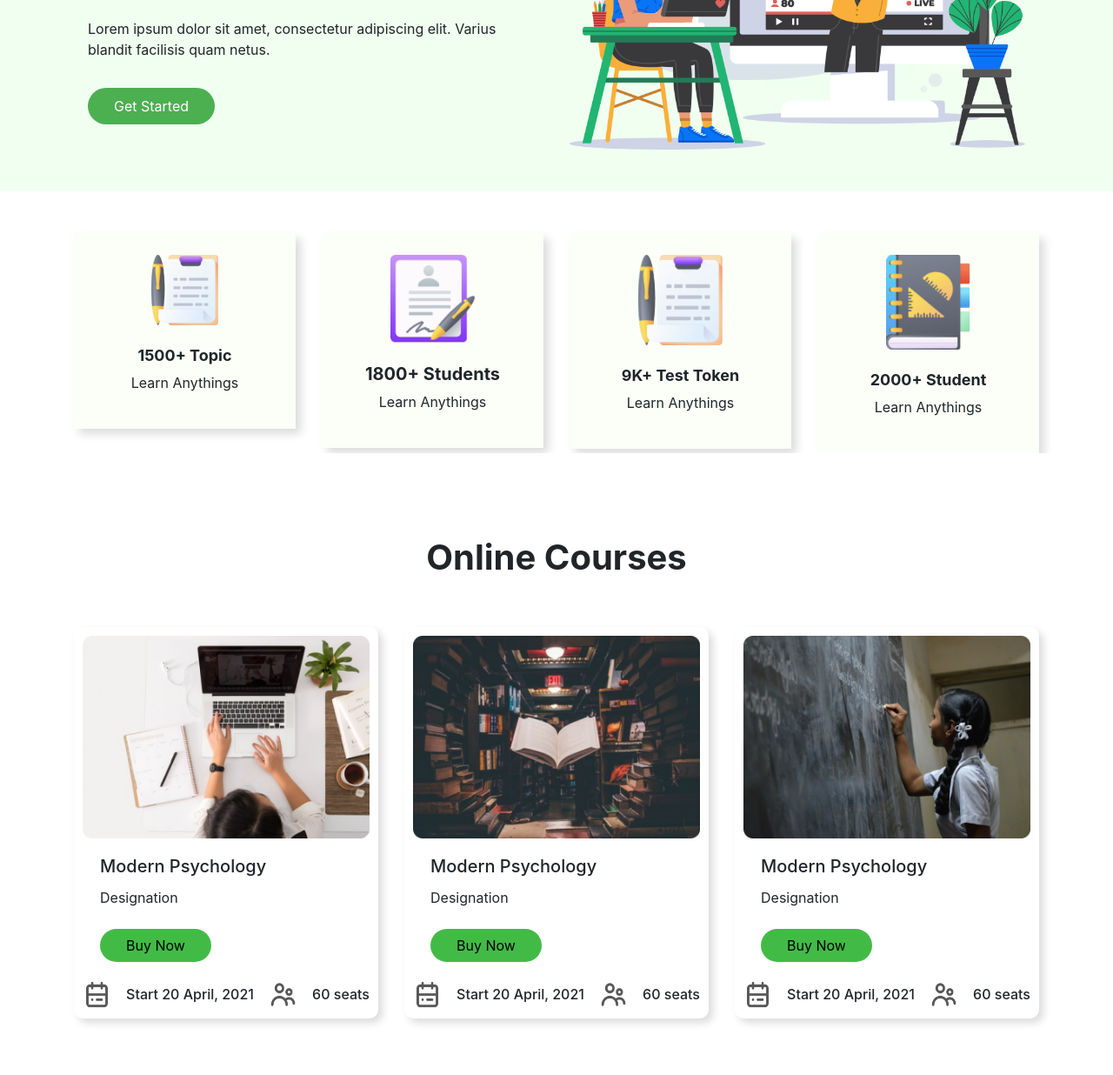
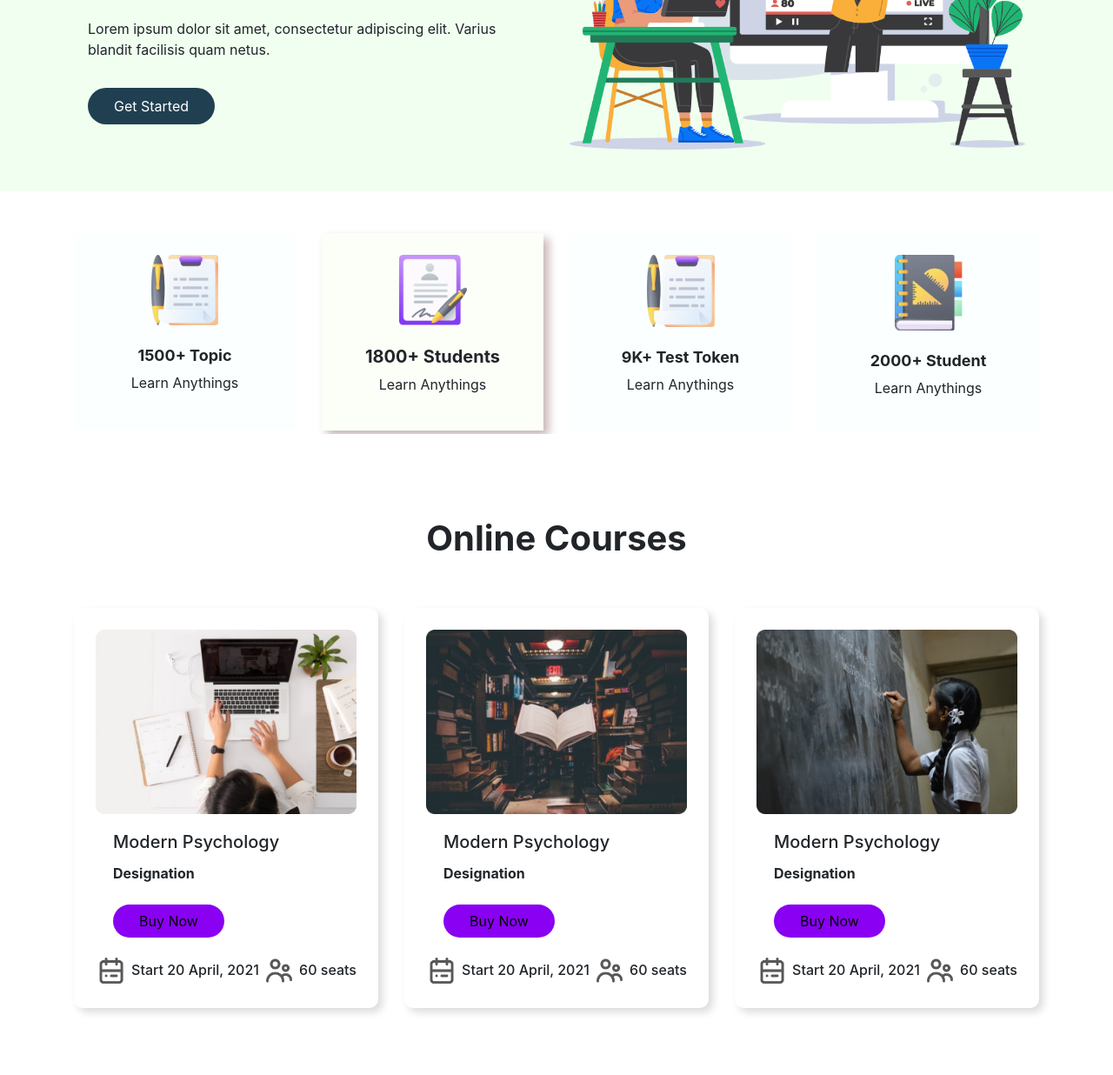
Before and after one commit to Saimun-Hossain00/E-School-Resources, a plain HTML site: page index.html in a window 1280 px wide. Shown: the part 285-1521 px from the top of the page at 87% size. Drawn offline with nearby package versions, Linux system fonts and the light colour scheme.

Commit message:
all work done

```diff
--- a/style.css
+++ b/style.css
@@ -9,12 +9,12 @@
     width: 50%;
 }
 .nav-btn {
-    background-color: #25c92a;
+    background-color:#4ecca3;
     border-radius: 100px;
     padding: 0px 10px;
 }
 .btn-learn {
-    background-color: #4CAF50;
+    background-color:#204051;
     border-radius: 100px;
     padding: 9px 30px;
     border: none;
@@ -31,20 +31,20 @@
 }
 .boxB {
     padding: 25px 30px;
-    background-color: #fbfff8;
-    box-shadow: 6px 6px 10px gainsboro;
+    background-color: #fbfffffa;
+
 
 }
 .boxMark {
     padding: 25px 30px;
-    box-shadow: 6px 6px 10px gainsboro;
+    box-shadow: 6px 6px 10px rgb(201, 182, 182);
     background-color: #fbfff8;
 }
 .boxB img {
-    width: 50%;
+    width: 40%;
 }
 .boxMark img {
-    width: 50%;
+    width: 40%;
 }
 .boxMark h1 {
     font-size: 20px;
@@ -56,17 +56,18 @@
 
 
 .cardF img {
-    width: 10%;
+    width: 12%;
     height: auto;
 }
 .card {
-    padding: 10px;
+    padding: 25px;
     border: none;
     box-shadow: 5px 5px 10px gainsboro;
     border-radius: 10px;
+    font-weight: bold;
 }
 .btn-course {
-    background-color: #42bb46;
+    background-color: #8900f2;
     border-radius: 100px;
     padding: 7px 30px;
     border: none;
```
